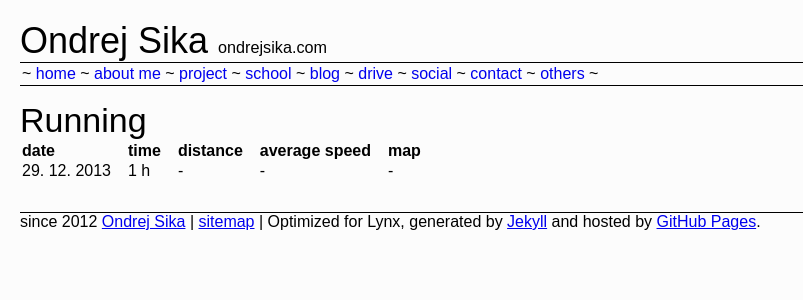
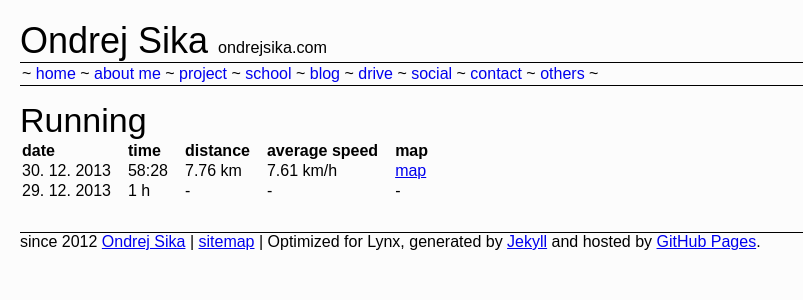
Before and after one commit to ondrejsika/ondrejsika.com, a Jekyll site: the page built from others/running.html, in a window 1280 px wide. Shown: the top 300 px of the page, without its empty margins (0-803 px from the left). Built offline with Jekyll 4.4.1, drawn with Linux system fonts in a browser that asks for light colours; Markdown is read by kramdown in place of the engine named in the settings; comment, search, counter and statistics services are not loaded.

Commit message:
add run: 30. 12. 2013

```diff
--- a/others/running.html
+++ b/others/running.html
@@ -14,6 +14,13 @@
         <th>map</th>
     </tr>
     <tr>
+        <td>30. 12. 2013</td>
+        <td>58:28</td>
+        <td>7.76 km</td>
+        <td>7.61 km/h</td>
+        <td><a href="https://docs.google.com/file/d/0B118dmY8q6kFNGdVZmZVY0VLZ2M/edit?usp=drivesdk">map</a></td>
+    </tr>
+    <tr>
         <td>29. 12. 2013</td>
         <td>1 h</td>
         <td>-</td>
```
